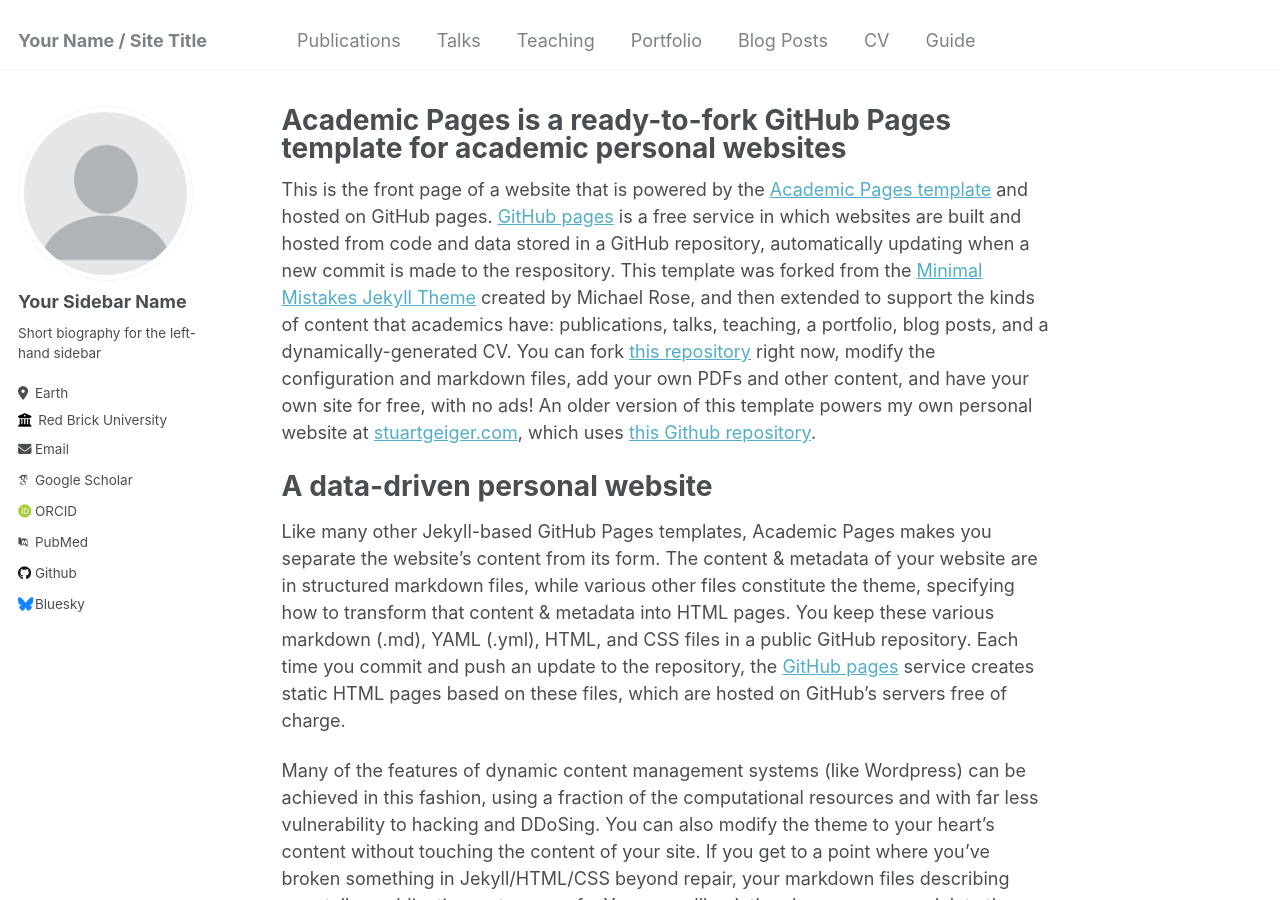
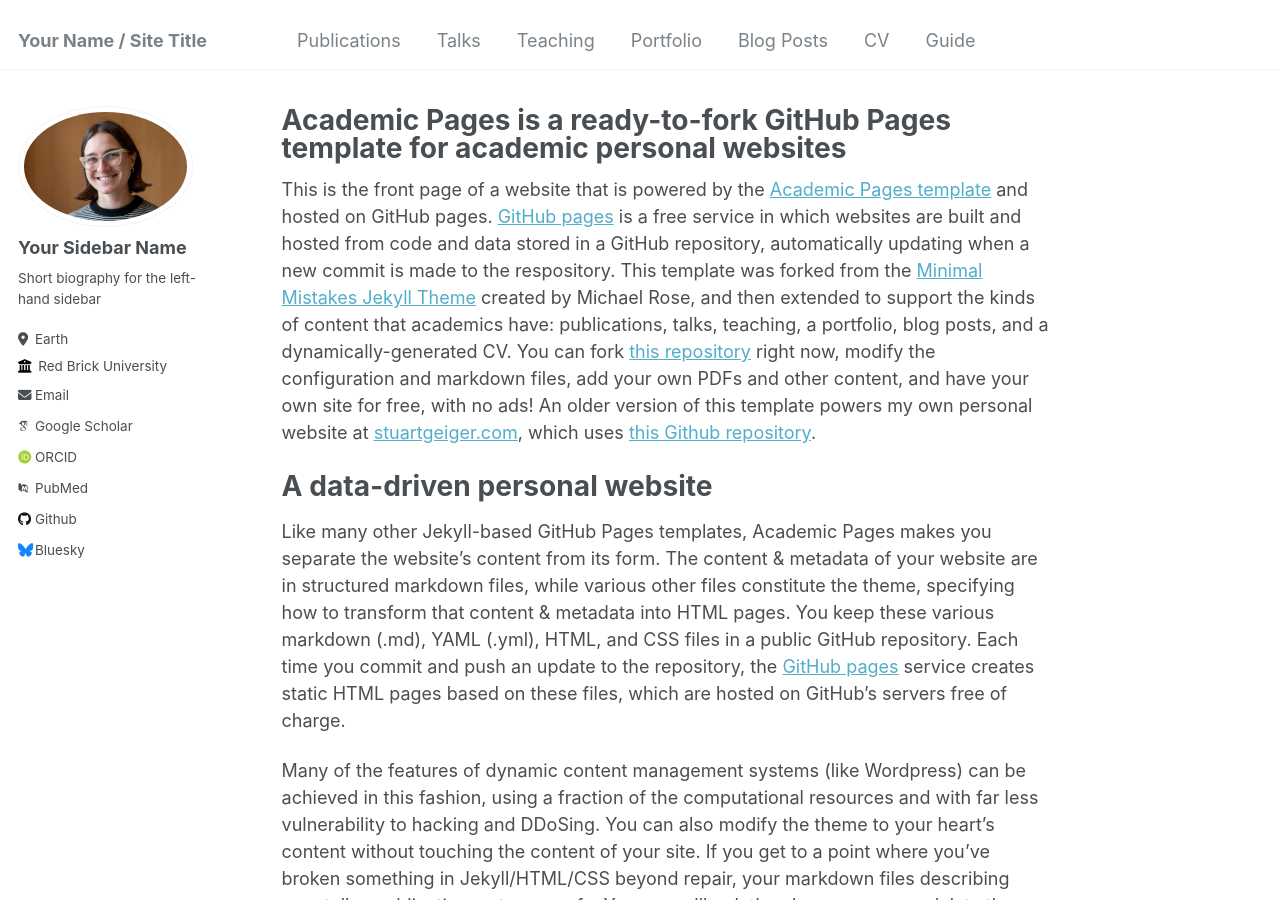
Before and after one commit to annarusso/annarusso.github.io, a Jekyll site: the page built from _pages/about.md, in a window 1280 px wide and 900 px high. Built offline with Jekyll 4.4.1, drawn with Linux system fonts in a browser that asks for light colours; some web fonts are replaced.

Commit message:
Update _config.yml

```diff
--- a/_config.yml
+++ b/_config.yml
@@ -21,7 +21,7 @@ repository               : "academicpages/academicpages.github.io"
 #               Additional customization can be done by editing /_includes/author-profile.html
 author:
   # Biographic information
-  avatar           : "profile.png"
+  avatar           : "Russo-headshot.png"
   name             : "Your Sidebar Name"
   pronouns         : # example: "she/her"
   bio              : "Short biography for the left-hand sidebar"
```
